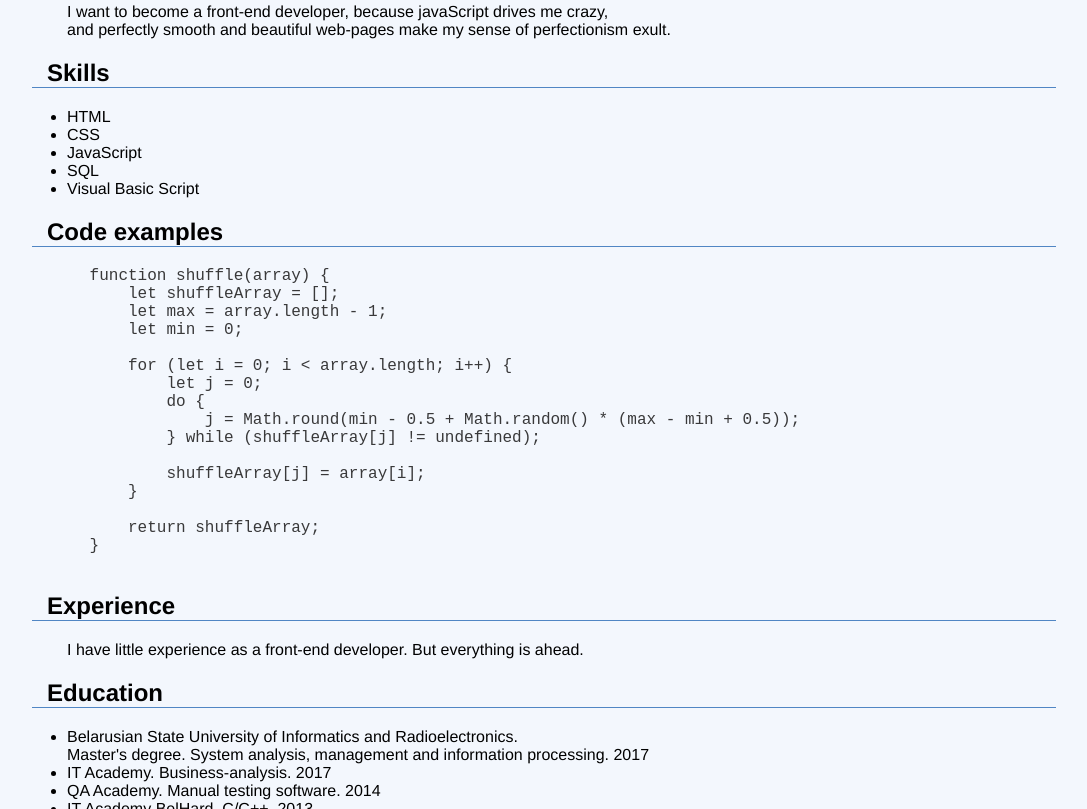
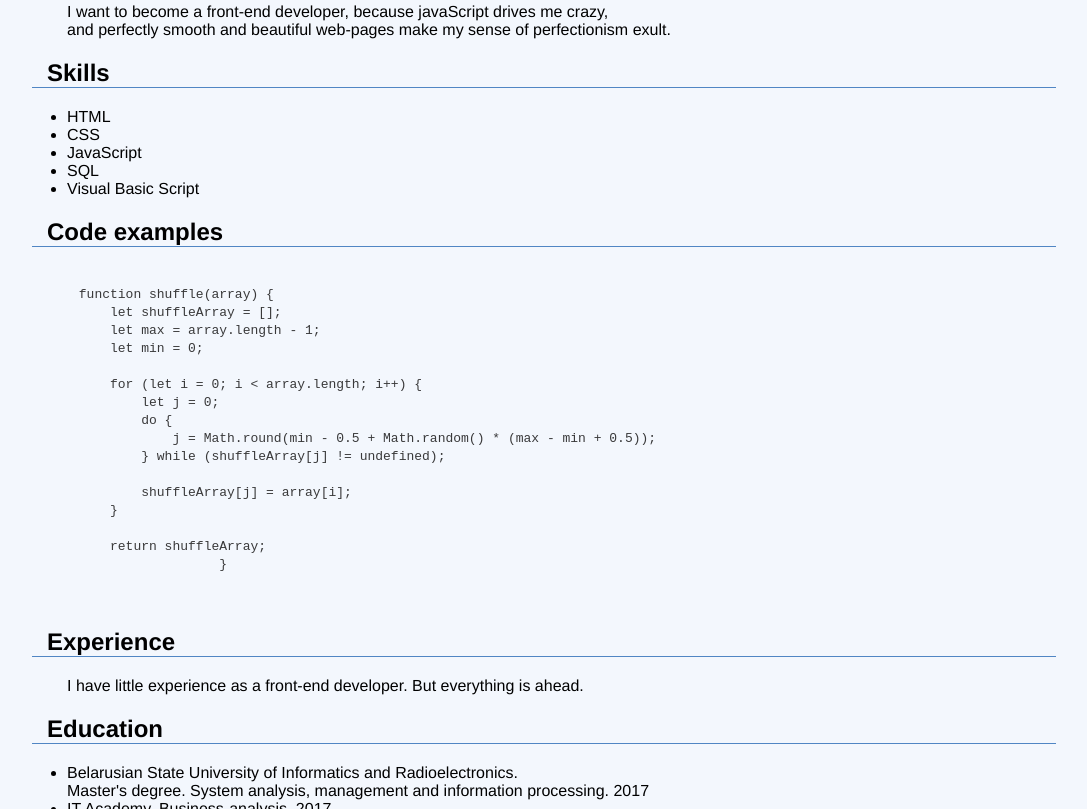
Before and after one commit to svdfsdev/rsschool-cv, a plain HTML site: page index.html in a window 1280 px wide. Shown: the part 504-1313 px from the top of the page, without its empty margins (96-1183 px from the left). Drawn offline with Linux system fonts and the light colour scheme.

Commit message:
refactor: changed format

```diff
--- a/index.html
+++ b/index.html
@@ -31,12 +31,13 @@
 		</ul>
 		<h2>Code examples</h2>
 		<pre>
+			<code>
       function shuffle(array) {
           let shuffleArray = [];
           let max = array.length - 1;
           let min = 0;
 
-          for (let i = 0; i < array.length; i++) {
+          for (let i = 0; i &lt; array.length; i++) {
               let j = 0;
               do {
                   j = Math.round(min - 0.5 + Math.random() * (max - min + 0.5));
@@ -46,7 +47,8 @@
           }
 
           return shuffleArray;
-      }
+			}
+		</code>
 		</pre>
 		<h2>Experience</h2>
 		<p>I have little experience as a front-end developer. But everything is ahead.</p>
```
Also changed, not shown: style.css (indentation only).
